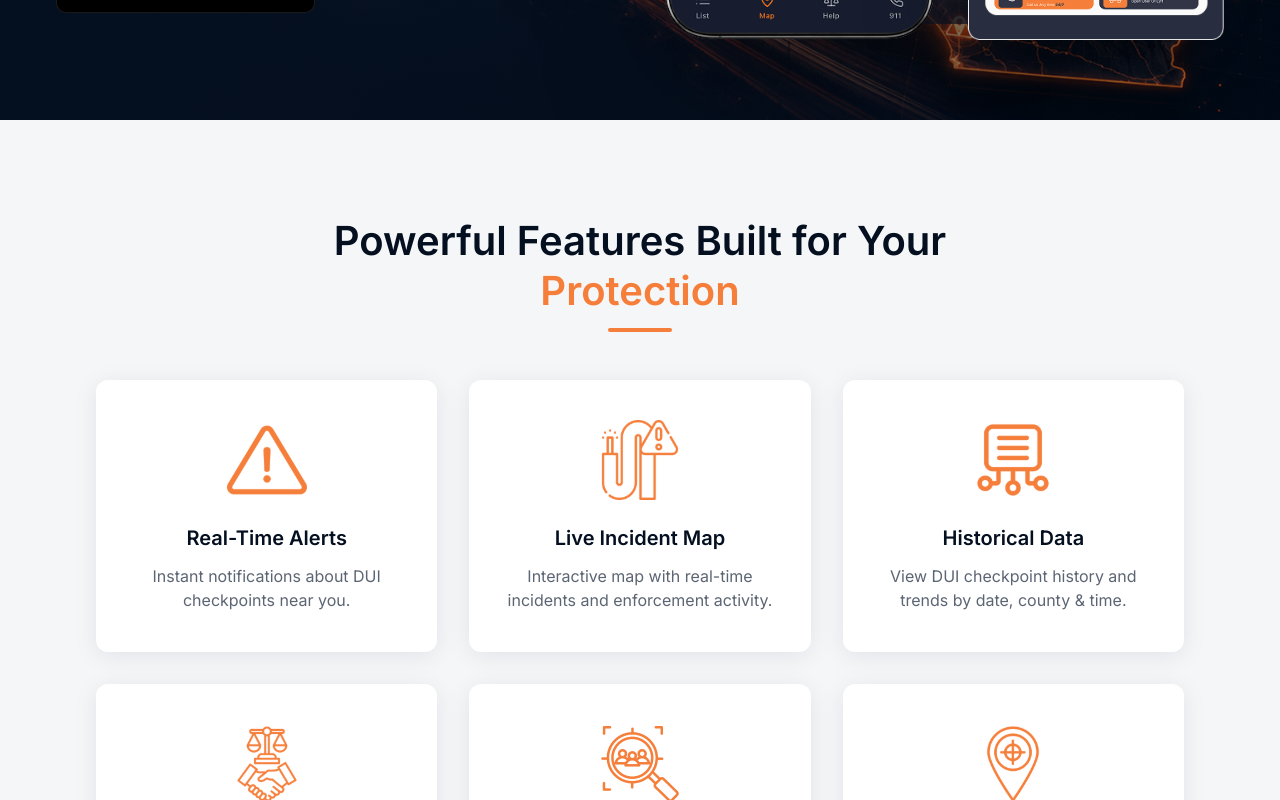
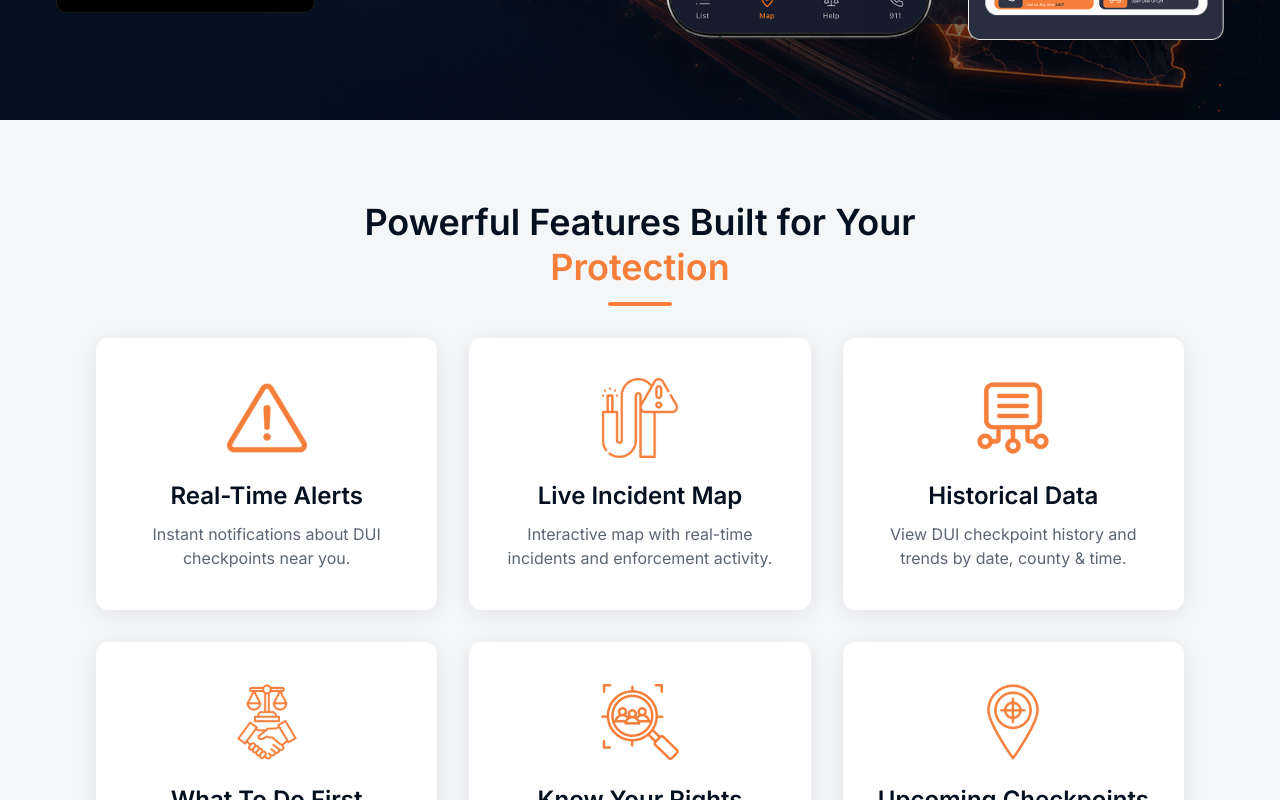
Before and after one commit to MohitWalia913/dui-checkpoints, a Next.js app: page / in a window 1280 px wide. Shown: the part 640-1440 px from the top of the page. Built offline with nearby package versions, Linux system fonts and the light colour scheme.

Commit message:
Adjust layout and styling in Features component

```diff
--- a/components/homepage/features.tsx
+++ b/components/homepage/features.tsx
@@ -38,10 +38,10 @@ const FEATURES = [
 
 export function Features() {
   return (
-    <section className="w-full bg-[#F5F6F8] py-16 md:py-20 lg:py-24">
+    <section className="w-full bg-[#F5F6F8] py-16 md:py-16 lg:py-20">
       <div className="mx-auto max-w-[1200px] px-6 md:px-10 lg:px-14">
         <header className="mx-auto max-w-3xl text-center">
-          <h2 className="font-inter text-[32px] font-semibold leading-tight text-[#040F20] sm:text-[36px] lg:text-[40px]">
+          <h2 className=" w-full max-w-[636px] mx-auto font-inter text-[28px] font-semibold leading-tight text-[#040F20] sm:text-[32px] lg:text-[36px]">
             Powerful Features Built for Your{" "}
             <span className="text-[#F57E3A]">Protection</span>
           </h2>
@@ -51,7 +51,7 @@ export function Features() {
           />
         </header>
 
-        <div className="mt-12 grid grid-cols-1 gap-6 sm:grid-cols-2 lg:grid-cols-3 lg:gap-8">
+        <div className="mt-8 grid grid-cols-1 gap-6 sm:grid-cols-2 lg:grid-cols-3 lg:gap-8">
           {FEATURES.map(({ icon, title, description }) => (
             <article
               key={title}
@@ -66,7 +66,7 @@ export function Features() {
                   className="h-16 w-16 object-contain sm:h-20 sm:w-20"
                 />
               </div>
-              <h3 className="font-inter text-lg font-semibold text-[#040F20] sm:text-xl">
+              <h3 className="font-inter text-[20px] text-lg font-semibold text-[#040F20] md:text-[22px] lg:text-[24px]">
                 {title}
               </h3>
               <p className="font-inter mt-3 text-sm font-normal leading-relaxed text-[#5C6573] sm:text-base">
```
